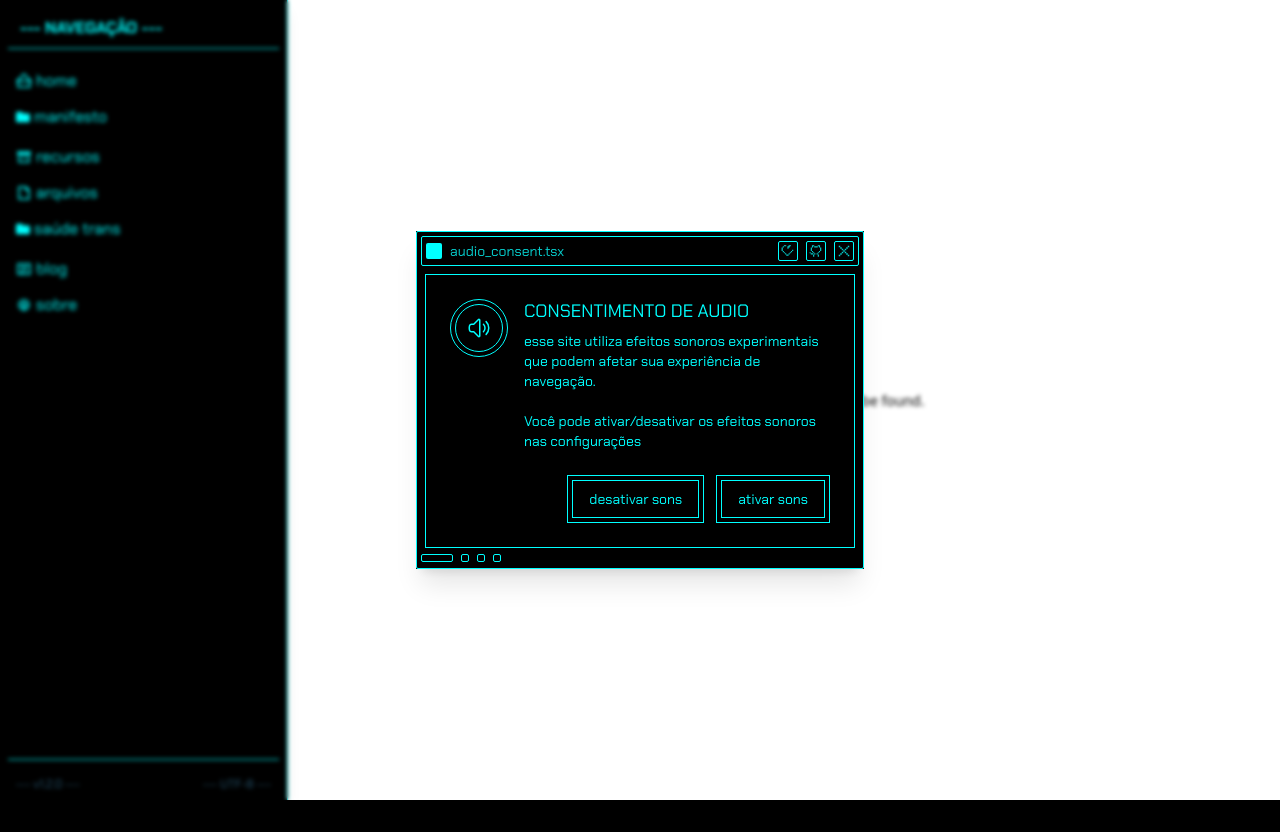
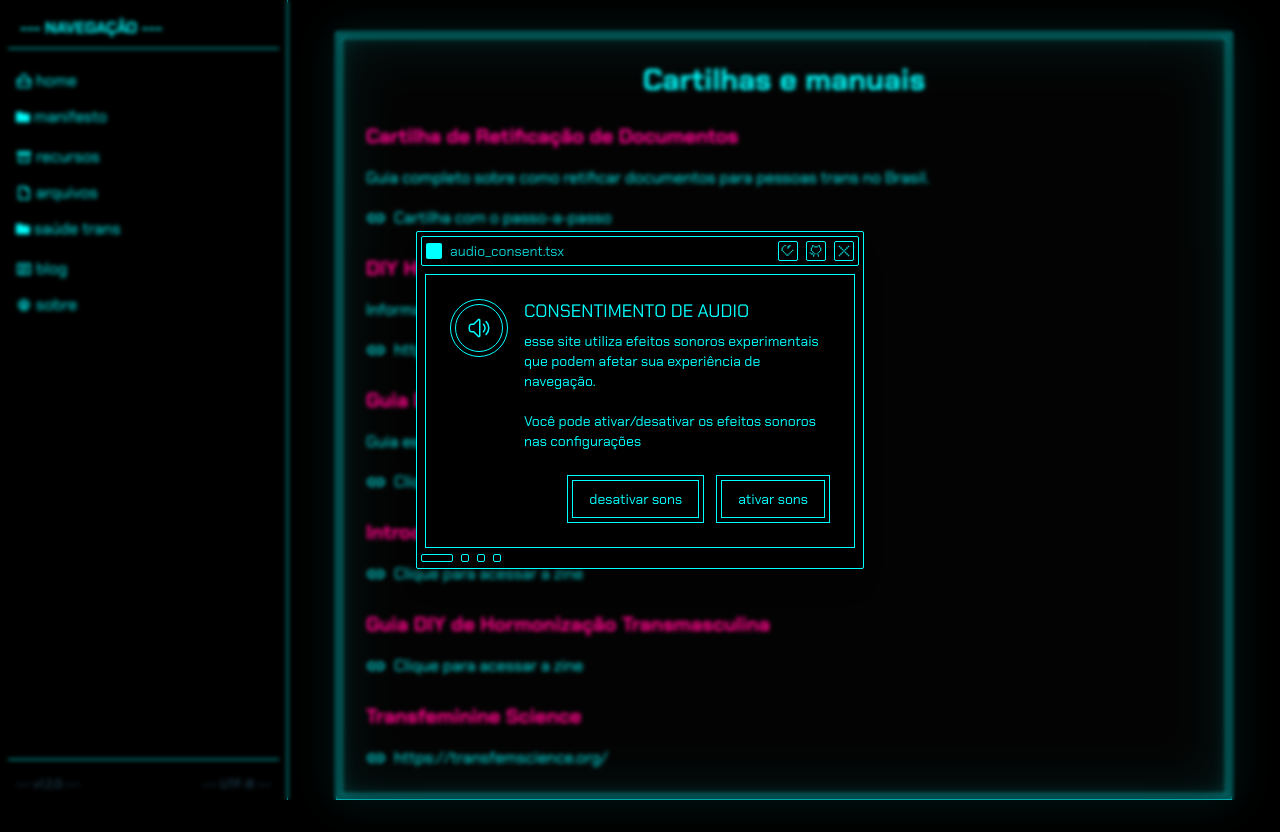
Before and after one commit to Coletivo-Anarquista-Trans/site, a Next.js app: page /saude-trans/cartilhas-manuais in a window 1280 px wide. Before the commit this address had no page. Before the commit the page ends 800 px from the top, so only its background shows below. Built offline with nearby package versions, Linux system fonts and the light colour scheme.

Commit message:
feat: adicionando página de cartilhas e manuais

```diff
--- /dev/null
+++ b/src/app/saude-trans/cartilhas-manuais/page.tsx
@@ -0,0 +1,91 @@
+"use client";
+
+import CyberContainer from "@/components/atoms/CyberContainer";
+import CyberResourceIcon from "@/components/atoms/CyberResourceIcon";
+
+export default function CartilhasManuais() {
+    return (
+        <CyberContainer className="min-h-screen flex flex-col items-center overflow-x-hidden px-4 py-8">
+            <CyberContainer className="w-full max-w-4xl border border-accent1 p-1 crt-screen crt-curvature crt-reflection granular-effect">
+                <CyberContainer className="border border-accent1 p-6">
+                    <CyberContainer className="text-2xl sm:text-3xl font-bold text-accent1 mb-6 text-center">
+                        Cartilhas e manuais
+                    </CyberContainer>
+
+                    <CyberContainer className="text-accent1 space-y-6">
+                        <section id="cartilha-1">
+                            <h2 className="text-xl font-bold text-accent5 mb-4">Cartilha de Retificação de Documentos</h2>
+                            <p className="text-accent1 mb-4">
+                                Guia completo sobre como retificar documentos para pessoas trans no Brasil.
+                            </p>
+                            <div className="flex items-center">
+                                <CyberResourceIcon type="link" className="text-accent1 mr-2" />
+                                <a href="https://drive.prefeitura.sp.gov.br/cidade/secretarias/upload/saude/Rede_SAMPA_Trans_16_6_2023.pdf" target="_blank" rel="noopener noreferrer" className="text-accent1 hover:underline">
+                                    Cartilha com o passo-a-passo
+                                </a>
+                            </div>
+                        </section>
+
+                        <section id="manual-1">
+                            <h2 className="text-xl font-bold text-accent5 mb-4">DIY HRT Directory</h2>
+                            <p className="text-accent1 mb-4">
+                                Informações sobre terapia hormonal DIY (Do It Yourself).
+                            </p>
+                            <div className="flex items-center">
+
+                                <CyberResourceIcon type="link" className="text-accent1 mr-2" />
+                                <a href="https://diyhrt.wiki/index" target="_blank" rel="noopener noreferrer" className="text-accent1 hover:underline">
+                                    https://diyhrt.wiki/index
+                                </a>
+
+                            </div>
+                        </section>
+
+                        <section id="manual-2">
+                            <h2 className="text-xl font-bold text-accent5 mb-4">Guia DIY de Hormonização Transfeminina</h2>
+                            <p className="text-accent1 mb-4 text-accent1">
+                                Guia específico para hormonização transfeminina.
+                            </p>
+                            <div className="flex items-center">
+                                <CyberResourceIcon type="link" className="text-accent1 mr-2" />
+                                <a href="https://drive.google.com/file/d/1mf8n0iVmFJQyfvMFDFtXkfgA5TbOMtV7/view?usp=sharing" target="_blank" rel="noopener noreferrer" className="text-accent1 hover:underline">
+                                    Clique para acessar a zine
+                                </a>
+                            </div>
+                        </section>
+
+                        <section id="manual-3">
+                            <h2 className="text-xl font-bold text-accent5 mb-4">Introdução à Hormonização Transmasculina</h2>
+                            <div className="flex items-center">
+                                <CyberResourceIcon type="link" className="text-accent1 mr-2" />
+                                <a href="https://drive.google.com/file/d/1SGgoHgv3kEENZV4Rv_SVFNyf_FDRgnQI/view?usp=sharing" target="_blank" rel="noopener noreferrer" className="text-accent1 hover:underline">
+                                    Clique para acessar a zine
+                                </a>
+                            </div>
+                        </section>
+
+                        <section id="manual-4">
+                            <h2 className="text-xl font-bold text-accent5 mb-4">Guia DIY de Hormonização Transmasculina</h2>
+                            <div className="flex items-center">
+                                <CyberResourceIcon type="link" className="text-accent1 mr-2" />
+                                <a href="https://drive.google.com/file/d/1orM7Pc8sfVfnyxnsiW7YKoTyViKwMA_a/view?usp=sharing" target="_blank" rel="noopener noreferrer" className="text-accent1 hover:underline">
+                                    Clique para acessar a zine
+                                </a>
+                            </div>
+                        </section>
+
+                        <section id="manual-5">
+                            <h2 className="text-xl font-bold text-accent5 mb-4">Transfeminine Science</h2>
+                            <div className="flex items-center">
+                                <CyberResourceIcon type="link" className="text-accent1 mr-2" />
+                                <a href="https://transfemscience.org/" target="_blank" rel="noopener noreferrer" className="text-accent1 hover:underline">
+                                    https://transfemscience.org/
+                                </a>
+                            </div>
+                        </section>
+                    </CyberContainer>
+                </CyberContainer>
+            </CyberContainer>
+        </CyberContainer>
+    );
+}
--- a/src/app/saude-trans/page.tsx
+++ b/src/app/saude-trans/page.tsx
@@ -45,7 +45,7 @@ export default function SaudeTrans() {
             <CyberContainer className="w-full max-w-4xl border border-accent1 p-1 crt-screen crt-curvature crt-reflection granular-effect">
                 <CyberContainer className="border border-accent1 p-6">
                     <CyberContainer className="text-2xl sm:text-3xl font-bold text-accent1 mb-6 text-center">
-                        /saude-trans/
+                        Saúde Trans
                     </CyberContainer>
 
                     <CyberContainer className="text-accent1 text-center mb-8">
```
